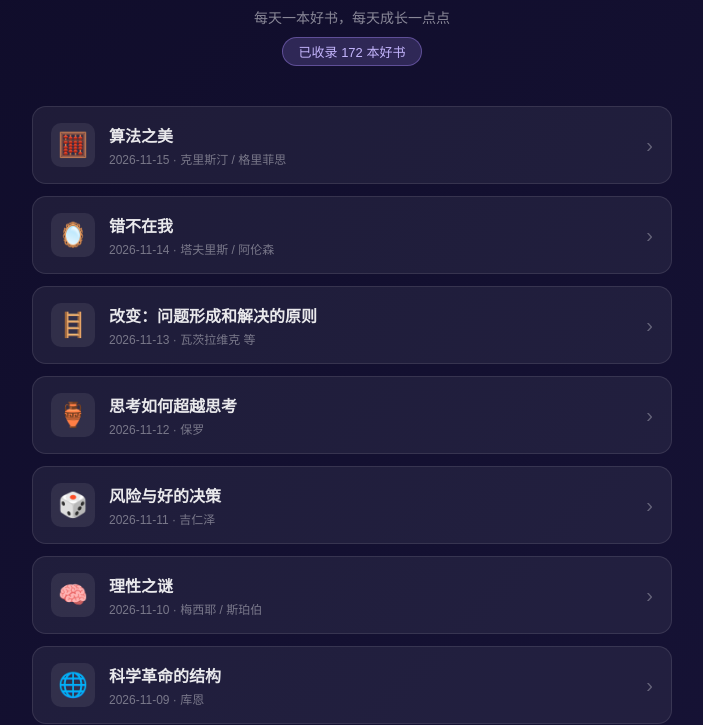
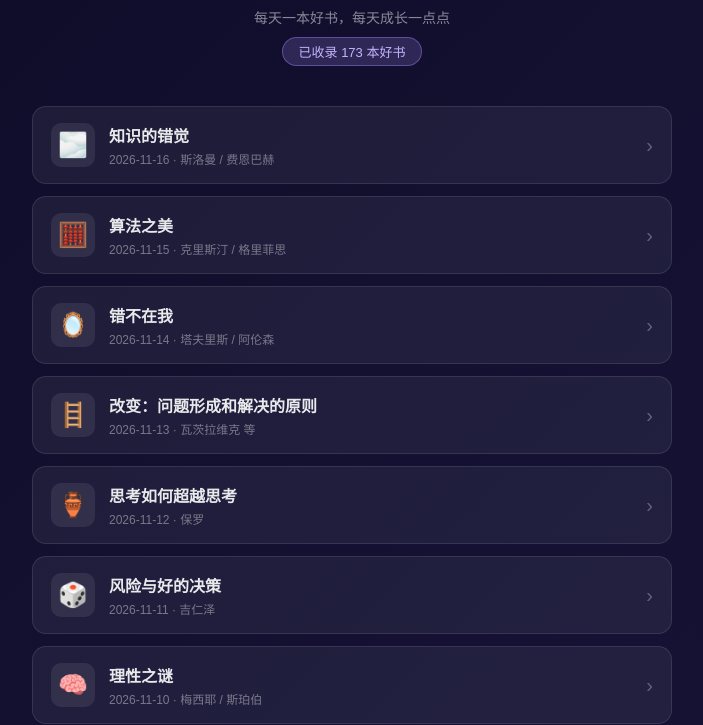
Before and after one commit to YUANSHENJIA/meiriyixue, a plain HTML site: page index.html in a window 1280 px wide. Shown: the part 99-824 px from the top of the page, without its empty margins (288-991 px from the left). Drawn offline with Linux system fonts and the light colour scheme.

Commit message:
Update index.html for 2026-11-16-每日一学-知识的错觉.html

```diff
--- a/index.html
+++ b/index.html
@@ -52,9 +52,17 @@
 <div class="header">
   <h1>📚 每日一学</h1>
   <p>每天一本好书，每天成长一点点</p>
-  <span class="count-badge">已收录 172 本好书</span>
+  <span class="count-badge">已收录 173 本好书</span>
 </div>
 <div class="book-list">
+    <a class="book-card" href="2026-11-16-%E6%AF%8F%E6%97%A5%E4%B8%80%E5%AD%A6-%E7%9F%A5%E8%AF%86%E7%9A%84%E9%94%99%E8%A7%89.html">
+      <div class="book-emoji">🌫️</div>
+      <div class="book-info">
+        <div class="book-name">知识的错觉</div>
+        <div class="book-date">2026-11-16 · 斯洛曼 / 费恩巴赫</div>
+      </div>
+      <div class="book-arrow">›</div>
+    </a>
     <a class="book-card" href="2026-11-15-%E6%AF%8F%E6%97%A5%E4%B8%80%E5%AD%A6-%E7%AE%97%E6%B3%95%E4%B9%8B%E7%BE%8E.html">
       <div class="book-emoji">🧮</div>
       <div class="book-info">
```
